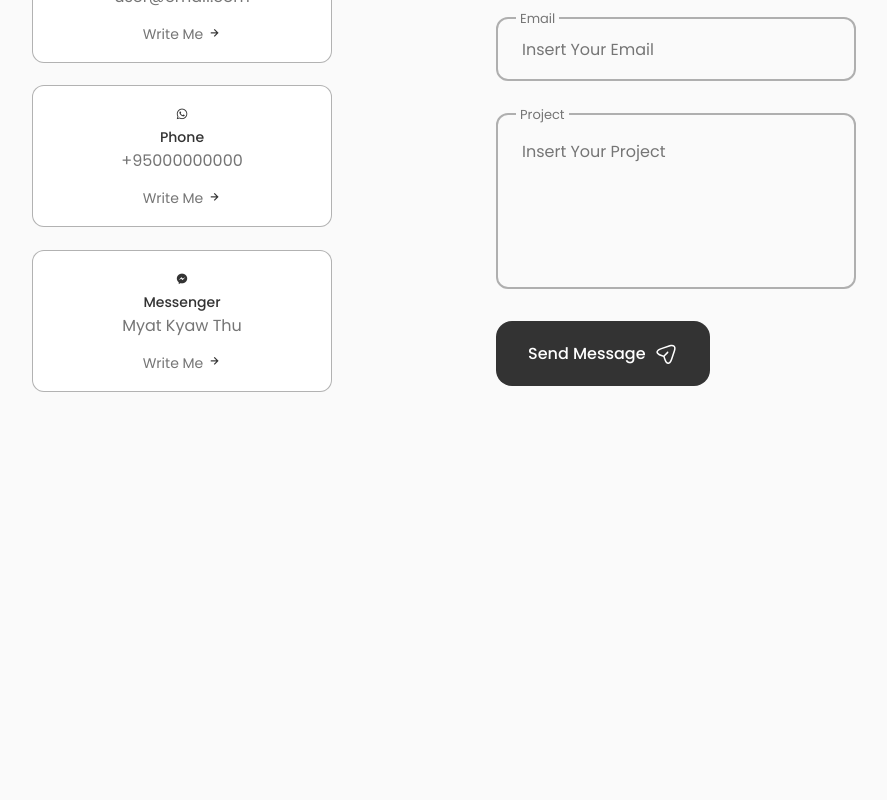
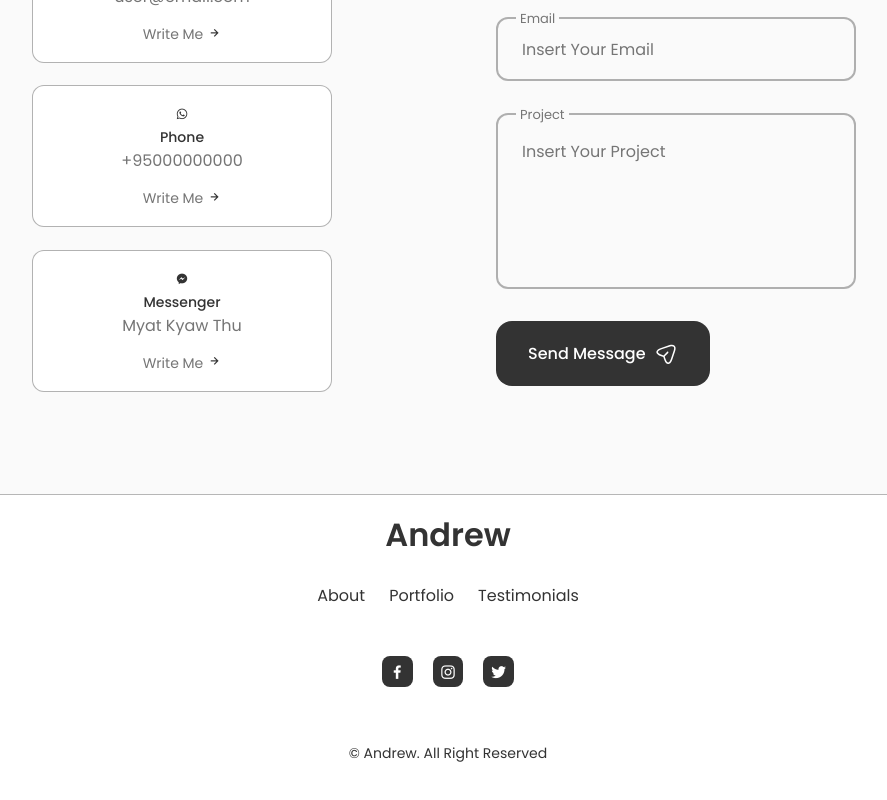
Before and after one commit to PrimeBeyonder/Portfolio, a React (Vite) app: page / in a window 1280 px wide. Shown: the part 3446-4246 px from the top of the page, without its empty margins (192-1079 px from the left). Before the commit the page ends 3940 px from the top, so only its background shows below. Built offline with nearby package versions, Linux system fonts and the light colour scheme.

Commit message:
footer components added

```diff
--- a/src/App.jsx
+++ b/src/App.jsx
@@ -8,6 +8,7 @@ import Service from './components/services/Service';
 import Skill from './components/skills/Skill';
 import Testimonial from './components/Testimonials/Testimonial';
 import Contact from './components/contact/Contact';
+import Footer from './components/footer/Footer';
 
 function App() {
 
@@ -23,6 +24,7 @@ function App() {
         <Qulification />
         <Testimonial />
         <Contact />
+        <Footer />
       </main>
     </>
   )
--- /dev/null
+++ b/src/components/footer/Footer.jsx
@@ -0,0 +1,39 @@
+import React from 'react';
+import './footer.css';
+
+const Footer = () => {
+    return (
+        <footer className="footer">
+            <div className="footer__container container">
+                <h1 className="footer__title">Andrew</h1>
+                <ul className="footer__list">
+                    <li>
+                        <a href="#about" className="footer__link">About</a>
+                    </li>
+                    <li>
+                        <a href="#portfoli" className="footer__link">Portfolio</a>
+                    </li>
+                    <li>
+                        <a href="#testimonials" className="footer__link">Testimonials</a>
+                    </li>
+                </ul>
+                <div className="footer__social">
+                    <a href="" className="footer__social-link" target='_blank'>
+                        <i className="bx bxl-facebook"></i>
+                    </a>
+
+                    <a href="" className="footer__social-link" target='_blank'>
+                        <i className="bx bxl-instagram"></i>
+                    </a>
+
+                    <a href="" className="footer__social-link" target='_blank'>
+                        <i className="bx bxl-twitter"></i>
+                    </a>
+                </div>
+                <span className="footer__copy">&#169; Andrew. All Right Reserved</span>
+            </div>
+        </footer>
+    )
+}
+
+export default Footer
--- /dev/null
+++ b/src/components/footer/footer.css
@@ -0,0 +1,62 @@
+.footer {
+    background-color: var(--container-color);
+    border-top: 1px solid #00000049;
+
+}
+
+.footer__container {
+    padding: 1rem 0 3rem;
+}
+
+.footer__title,
+.footer__link {
+    color: var(--title-color);
+}
+
+.footer__title {
+    text-align: center;
+    margin-bottom: var()--mb-2;
+}
+
+.footer__link:hover {
+    color: var(--title-color-dark);
+}
+
+.footer__list {
+    display: flex;
+    margin-top: 1.5rem;
+    justify-content: center;
+    column-gap: 1.5rem;
+    margin-bottom: 3rem;
+}
+
+.footer__social {
+    display: flex;
+    justify-content: center;
+    column-gap: 1.25rem;
+}
+
+.footer__social-link {
+    background-color: var(--title-color);
+    color: var(--container-color);
+    font-size: 1.125rem;
+    padding: 0.4rem;
+    border-radius: 0.5rem;
+    display: inline-flex;
+}
+
+.footer__social-link:hover {
+    background-color: var(--title-color-dark);
+}
+
+.footer__copy {
+    display: block;
+    margin-top: 3.5rem;
+    color: var(--title-color);
+    text-align: center;
+    font-size: var(--small-font-size);
+}
+
+
+
+@media screen and (max-width: 768px) {}
```
